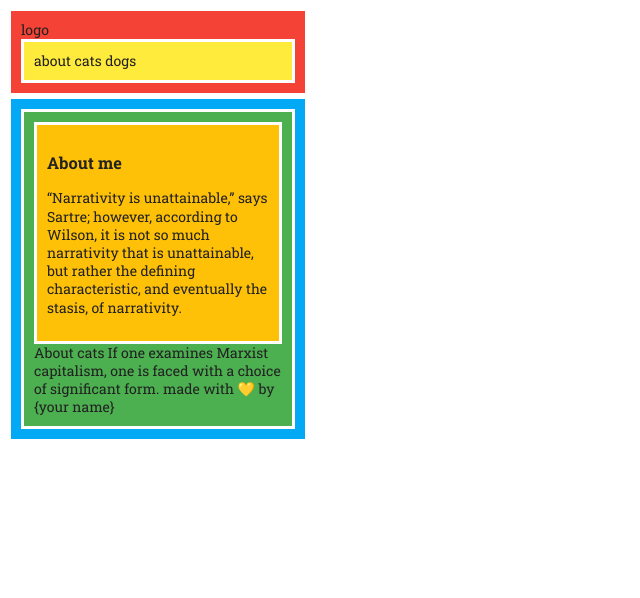
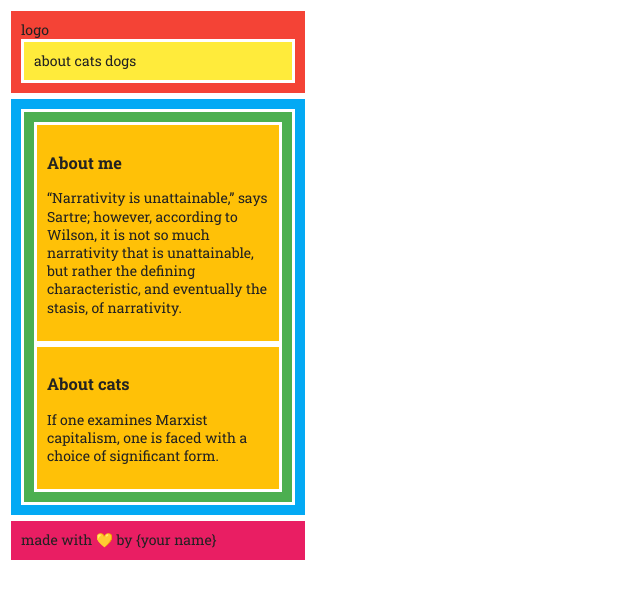
Before and after one commit to akosizsak/html5_2, a plain HTML site: page exercise.html in a window 1280 px wide. Shown: the whole page, without its empty margins (0-640 px from the left). Drawn offline with Linux system fonts and the light colour scheme.

Commit message:
added the secind section

```diff
--- a/exercise.html
+++ b/exercise.html
@@ -18,9 +18,12 @@
                 <h1>About me</h1>
                     <p>“Narrativity is unattainable,” says Sartre; however, according to Wilson, it is not so much narrativity that is unattainable, but rather the defining characteristic, and eventually the stasis, of narrativity.</p>
             </section>
-    About cats
-    If one examines Marxist capitalism, one is faced with a choice of significant form. made with 💛 by {your name}
-        </artcile>
+            <section>
+                <h1>About cats</h1>
+                    <p>If one examines Marxist capitalism, one is faced with a choice of significant form.</p>
+            </section>
+        </article>
     </main>
+    <footer>made with 💛 by {your name}</footer>
 </body>
 </html>
```
